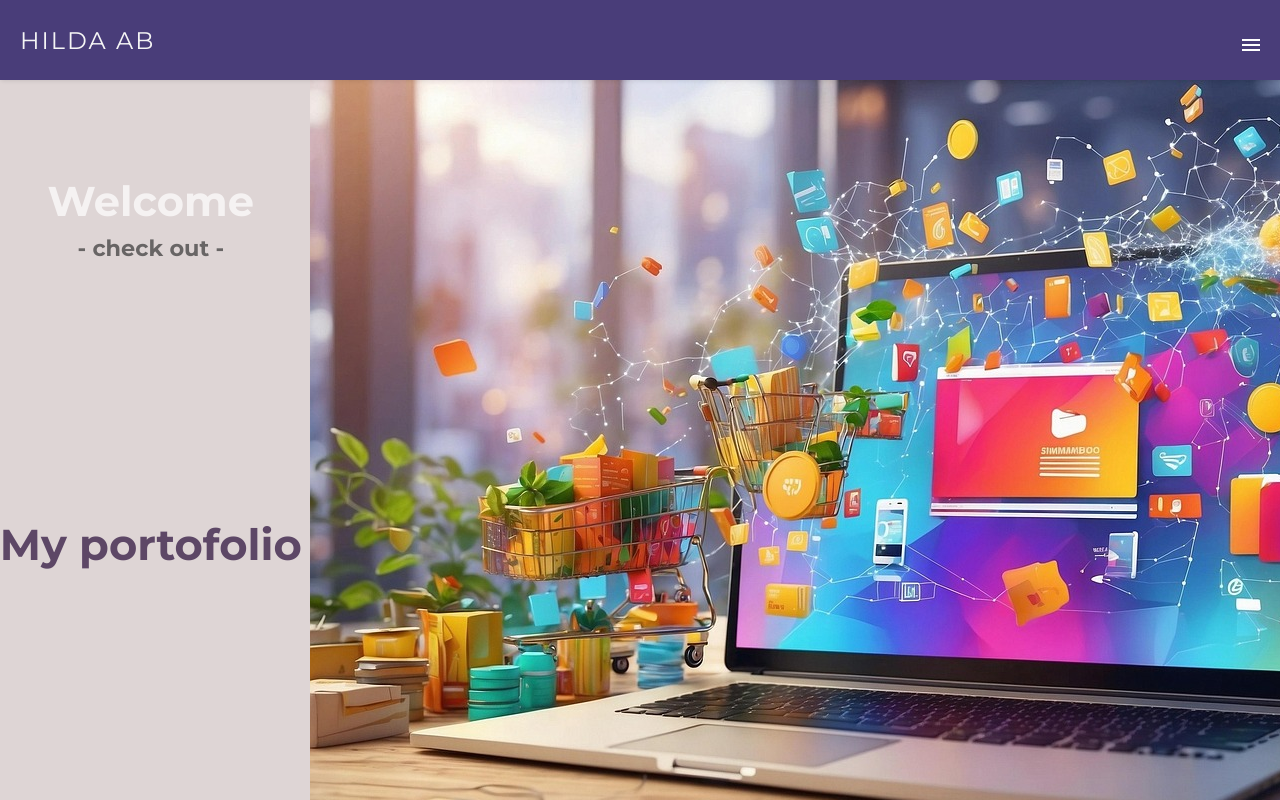
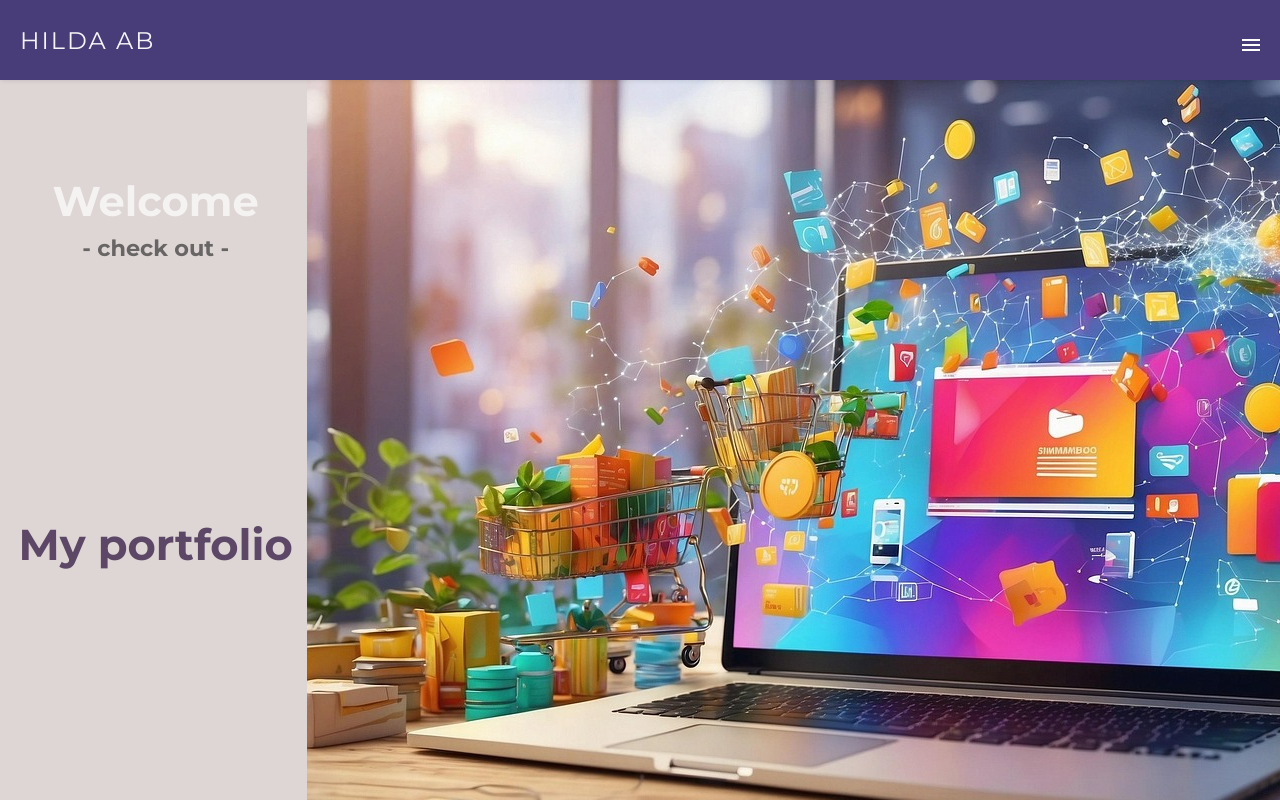
Before and after one commit to HildaAb/Ilonas-portofolio, a plain HTML site: page index.html in a window 1280 px wide. Drawn offline with Linux system fonts and the light colour scheme.

Commit message:
fixed spelling

```diff
--- a/index.html
+++ b/index.html
@@ -3,7 +3,7 @@
   <head>
     <meta charset="UTF-8" />
     <meta name="viewport" content="width=device-width, initial-scale=1.0" />
-    <title>My portofolio</title>
+    <title>My portfolio</title>
     <link rel="preconnect" href="https://fonts.googleapis.com" />
     <link rel="preconnect" href="https://fonts.gstatic.com" crossorigin />
 
@@ -40,7 +40,7 @@
           <div>
             <h2>Welcome</h2>
             <h3>- check out -</h3>
-            <h1>My portofolio</h1>
+            <h1>My portfolio</h1>
           </div>
         </div>
         <div class="image-right">
```
